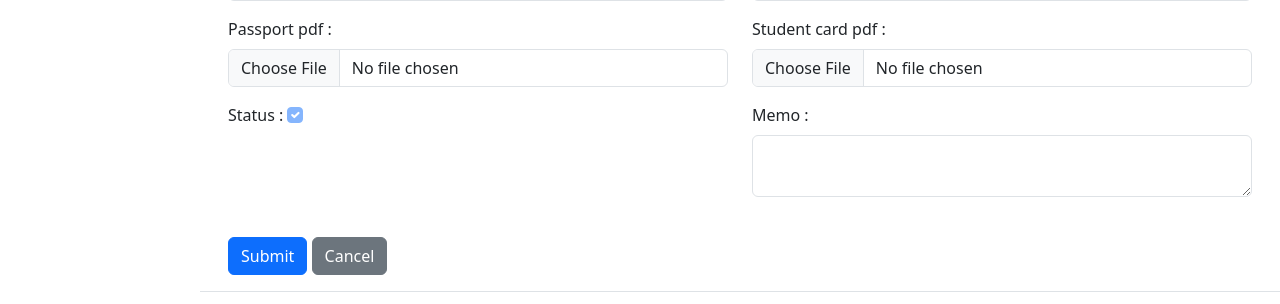
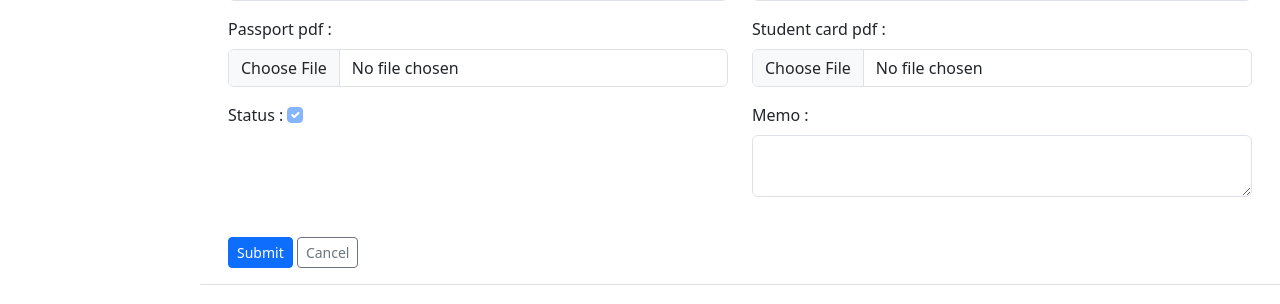
Before and after one commit to jadhikari/docker-fistail-home, a Django app: page /customer/customers/create/ in a window 1280 px wide. Shown: the part 815-1119 px from the top of the page. Run offline with Django 5.2, Linux system fonts and the light colour scheme; the visitor is signed in with stand-in values (Sample User, id 1).

Commit message:
update the custemer form

```diff
--- a/backend/customer/templates/customer/customer_form.html
+++ b/backend/customer/templates/customer/customer_form.html
@@ -4,7 +4,12 @@
 
 {% block content %}
 <div class="container mt-4">
-    <a href="{% url 'customer:customer_detail' customer.id %}" class="btn btn-sm btn-outline-secondary mb-2">← Back</a>
+    {% if is_edit %}
+        <a href="{% url 'customer:customer_detail' customer.id %}" class="btn btn-sm btn-outline-secondary mb-2">← Back</a>
+    {% else %}
+        <a href="{% url 'customer:dashboard' %}" class="btn btn-sm btn-outline-secondary mb-2">← Back</a>
+    {% endif %}
+
     <h4 class="mb-4 text-center">{% if is_edit %}Edit{% else %}Add{% endif %} Customer</h4>
 
     <form method="post" enctype="multipart/form-data" novalidate>
@@ -30,8 +35,12 @@
         </div>
 
         <br/>
-        <button type="submit" class="btn btn-primary">Submit</button>
-        <a href="{% url 'customer:customer_detail' customer.id %}" class="btn btn-secondary">Cancel</a>
+        <button type="submit" class="btn btn-sm btn-primary">Submit</button>
+        {% if is_edit %}
+            <a href="{% url 'customer:customer_detail' customer.id %}" class="btn btn-sm btn-outline-secondary">Cancel</a>
+        {% else %}
+            <a href="{% url 'customer:dashboard' %}" class="btn btn-sm btn-outline-secondary">Cancel</a>
+        {% endif %}
     </form>
 </div>
 {% endblock %}
```
